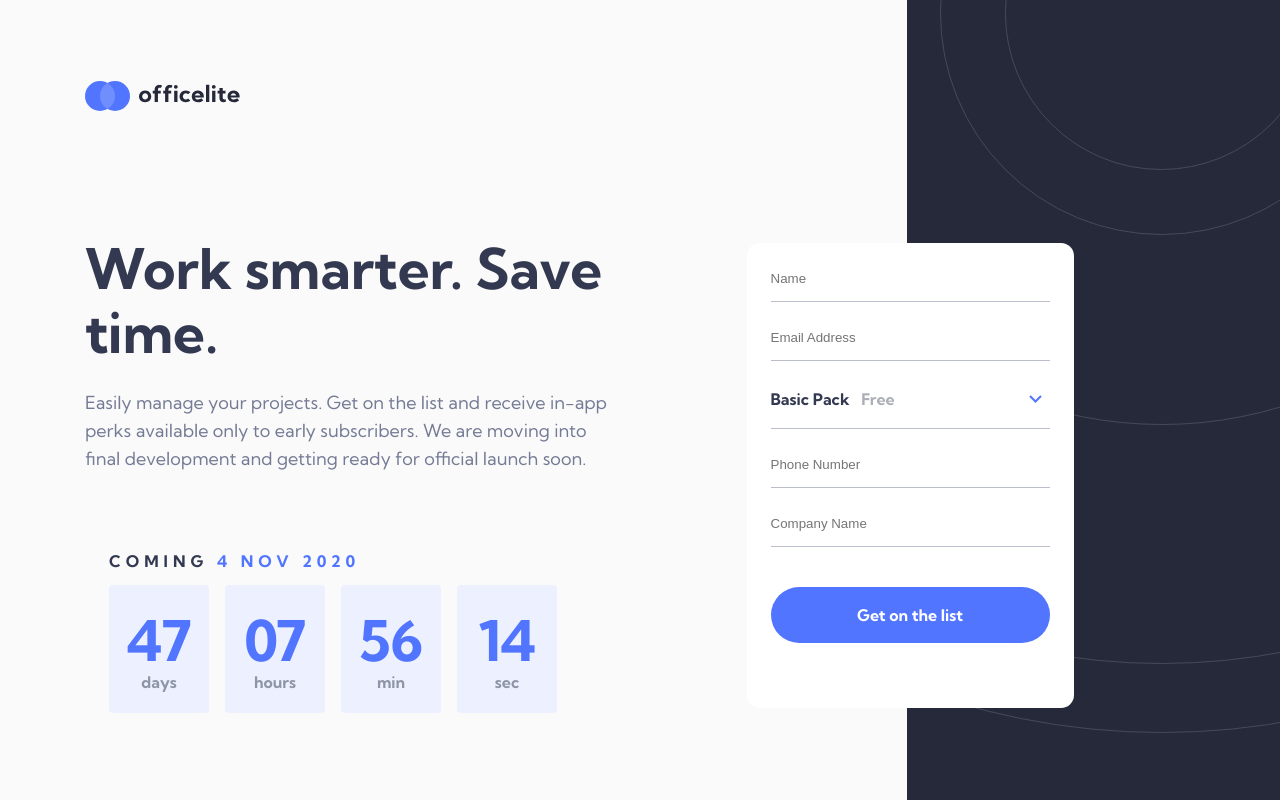
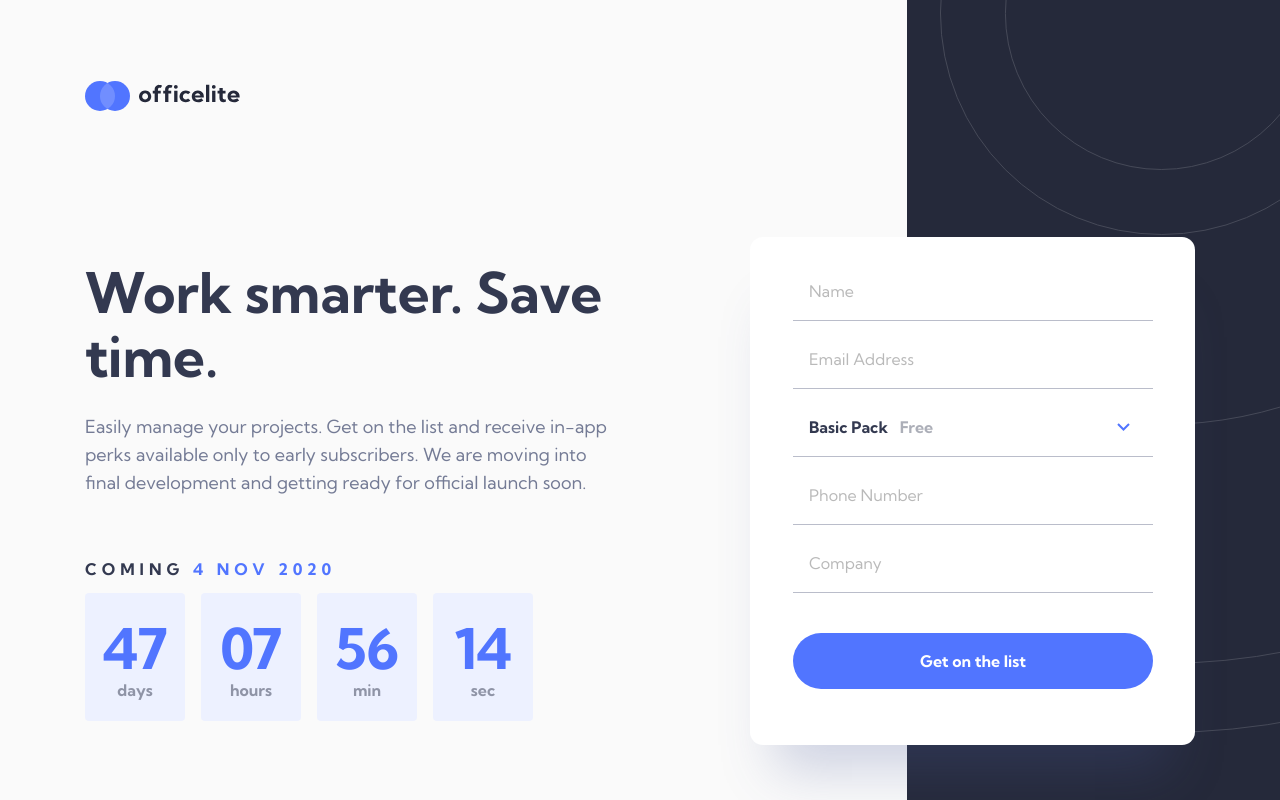
Before and after one commit to zuolizhu/officelite-coming-soon-frontendmentor, a Next.js app: page /signup in a window 1280 px wide. Built offline with nearby package versions, Linux system fonts and the light colour scheme.

Commit message:
form polished

```diff
--- a/components/signup/PlanSelector.js
+++ b/components/signup/PlanSelector.js
@@ -40,7 +40,7 @@ export default function PlanSelector() {
 
   return (
     <Field name={fieldName} id={fieldName} type="text">
-    {({ field: { value }, form: { setFieldValue } }) => (
+    {({ form: { setFieldValue } }) => (
       <div className="plan-selector-container">
         <label htmlFor={fieldName} className={"sr-only"}>{fieldName}</label>
         <button onClick={() => setIsActive( prev => !prev )} type="button" className="plan-selector">
@@ -53,7 +53,10 @@ export default function PlanSelector() {
           { plans.map(plan => (
           <div
             key={plan.planName}
-            onClick={() => handlePlanClick(plan.planName)}
+            onClick={() => {
+              handlePlanClick(plan.planName)
+              setFieldValue(fieldName, plan.planName)
+            }}
             className={`plan-selector__menu__item${plan.isSelected ? ' selected' : ''}`}
           >
             {plan.planName} <span>{plan.price}</span>
--- a/components/signup/SignUpForm.js
+++ b/components/signup/SignUpForm.js
@@ -4,12 +4,12 @@ import { Formik, Form, Field } from 'formik'
 import PlanSelector from './PlanSelector'
 
 
-const SignupSchema = Yup.object().shape({
-  name: Yup.string().required(),
-  email: Yup.string().email('Invalid email').required(),
-  phoneNumber: Yup.string().required(),
-  companyName: Yup.string().required()
-})
+const SignupSchema = Yup.object({
+  name: Yup.string().required('Required'),
+  emailAddress: Yup.string().email('Invalid email address').required('Required'),
+  phoneNumber: Yup.string().required('Required'),
+  companyName: Yup.string().required('Required')
+});
 
 export default function SignUpForm() {
 
@@ -19,13 +19,16 @@ export default function SignUpForm() {
         initialValues={{
           name: '',
           emailAddress: '',
+          plan: 'Basic Pack',
           phoneNumber: '',
           companyName: ''
         }}
         validationSchema={SignupSchema}
-        onSubmit={values => {
-          console.log('submit!')
-          alert(values)
+        onSubmit={(values, { setSubmitting }) => {
+          setTimeout(() => {
+            alert(JSON.stringify(values, null, 2));
+            setSubmitting(false);
+          }, 400);
         }}
       >
         {({ errors, touched }) => (
@@ -37,8 +40,8 @@ export default function SignUpForm() {
             <label className="sr-only" htmlFor="phoneNumber">Phone Number</label>
             <PlanSelector />
             <Field name="phoneNumber" placeholder="Phone Number" className={errors.phoneNumber && touched.phoneNumber ? 'error': ''} />
-            <label className="sr-only" htmlFor="companyName">Company Name</label>
-            <Field name="companyName" placeholder="Company Name" className={errors.companyName && touched.companyName ? 'error': ''} />
+            <label className="sr-only" htmlFor="companyName">Company</label>
+            <Field name="companyName" placeholder="Company" className={errors.companyName && touched.companyName ? 'error': ''} />
             <button className="btn btn--blue btn--blue--signup" type="submit">Get on the list</button>
           </Form>
         )}
--- a/styles/app.css
+++ b/styles/app.css
@@ -43,6 +43,7 @@ input {
   padding: 0;
   width: 100%;
   border: none;
+  font-family: 'Kumbh Sans', sans-serif;
 }
 
 #__next {
@@ -400,17 +401,77 @@ button {
 }
 
 .signup-form {
+  width: 100%;
   margin: 0 auto;
-  width: 32.7rem;
   height: 46.5rem;
   padding: 2.4rem;
+  max-width: 44.5rem;
   border-radius: 1.3rem;
   background-color: var(--color-white);
+  -webkit-box-shadow: 0 5rem 5rem -2.5rem rgba(75, 92, 154, 0.25);
+          box-shadow: 0 5rem 5rem -2.5rem rgba(75, 92, 154, 0.25);
+}
+
+@media (min-width: 768px) {
+  .signup-form {
+    height: 50.8rem;
+    padding: 4rem 4.2rem 5.1rem 4.3rem;
+  }
+}
+
+@media (min-width: 1200px) {
+  .signup-form {
+    margin: 0;
+    margin-left: auto;
+  }
 }
 
 .signup-form input {
+  font-size: 1.6rem;
+  line-height: 2.8rem;
+  padding-left: 1.6rem;
   padding-bottom: 1.5rem;
+  color: var(--color-dark-gray);
   border-bottom: 1px solid #BABDCA;
+}
+
+.signup-form input:focus {
+  outline: var(--outline);
+  border-color: transparent;
+}
+
+.signup-form input::-webkit-input-placeholder {
+  opacity: .50;
+}
+
+.signup-form input:-ms-input-placeholder {
+  opacity: .50;
+}
+
+.signup-form input::-ms-input-placeholder {
+  opacity: .50;
+}
+
+.signup-form input::placeholder {
+  opacity: .50;
+}
+
+.signup-form input.error {
+  color: var(--color-red);
+  background-size: 2rem 2rem;
+  background-repeat: no-repeat;
+  border-color: var(--color-red);
+  background-position: right 2rem top .4rem;
+  background-image: url(../../public/assets/sign-up/icon-cross.svg);
+}
+
+.signup-form input.error::after {
+  content: '';
+  width: 2rem;
+  height: 2rem;
+  background-size: cover;
+  background-repeat: no-repeat;
+  background-image: url(../../public/assets/sign-up/icon-cross.svg);
 }
 
 .signup-form input:not(:last-of-type) {
@@ -438,7 +499,7 @@ button {
 }
 
 .plan-selector-container .plan-selector__arrow {
-  width: 2.8rem;
+  width: 5.9rem;
   height: 2.8rem;
   cursor: pointer;
   background-position: center;
@@ -459,6 +520,7 @@ button {
 
 .plan-selector-container .plan-selector__menu.active {
   left: 0;
+  z-index: 5;
   top: 5.2rem;
   width: 100%;
   display: -webkit-box;
@@ -517,6 +579,7 @@ button {
 .plan-selector-container .plan-selector__plan {
   font-size: 1.6rem;
   line-height: 2.8rem;
+  padding-left: 1.6rem;
   color: var(--color-dark-gray);
   font-weight: var(--weight-bold);
 }
@@ -1294,6 +1357,7 @@ button {
 
 @media (min-width: 1200px) {
   .signup-countdown {
+    margin-top: 0;
     -ms-grid-row: 2;
     -ms-grid-row-span: 1;
     grid-row: 2/3;
@@ -1309,13 +1373,16 @@ button {
 }
 
 @media (min-width: 1200px) {
-  .signup-countdown .container--signup-countdown .countdown__info {
+  .signup-countdown .container--signup-countdown {
     text-align: left;
+    padding: 0;
   }
 }
 
 .signup-form-wrap {
   padding-top: 2.4rem;
+  padding-left: 2.4rem;
+  padding-right: 2.4rem;
   padding-bottom: 8.7rem;
 }
 
--- a/styles/base/_reset.scss
+++ b/styles/base/_reset.scss
@@ -47,6 +47,7 @@ input {
   padding: 0;
   width: 100%;
   border: none;
+  font-family: 'Kumbh Sans', sans-serif;
 }
 
 #__next {
--- a/styles/components/_singup_form.scss
+++ b/styles/components/_singup_form.scss
@@ -1,14 +1,54 @@
 .signup-form {
+  width: 100%;
   margin: 0 auto;
-  width: 32.7rem;
   height: 46.5rem;
   padding: 2.4rem;
+  max-width: 44.5rem;
   border-radius: 1.3rem;
   background-color: var(--color-white);
+  box-shadow: 0 5rem 5rem -2.5rem rgba(75,92,154,0.25);
+  @media (min-width: 768px) {
+    height: 50.8rem;
+    padding: 4rem 4.2rem 5.1rem 4.3rem;
+  }
+  @media (min-width: 1200px) {
+    margin: 0;
+    margin-left: auto;
+  }
 
   input {
+    font-size: 1.6rem;
+    line-height: 2.8rem;
+    padding-left: 1.6rem;
     padding-bottom: 1.5rem;
+    color: var(--color-dark-gray);
     border-bottom: 1px solid #BABDCA;
+
+    &:focus {
+      outline: var(--outline);
+      border-color: transparent;
+    }
+
+    &::placeholder {
+      opacity: .50;
+    }
+
+    &.error {
+      color: var(--color-red);
+      background-size: 2rem 2rem;
+      background-repeat: no-repeat;
+      border-color: var(--color-red);
+      background-position: right 2rem top .4rem;
+      background-image: url(../../public/assets/sign-up/icon-cross.svg);
+    }
+    &.error::after {
+      content: '';
+      width: 2rem;
+      height: 2rem;
+      background-size: cover;
+      background-repeat: no-repeat;
+      background-image: url(../../public/assets/sign-up/icon-cross.svg);
+    }
   }
   input:not(:last-of-type) {
     margin-bottom: 2.4rem;
@@ -28,7 +68,7 @@
     justify-content: space-between;
 
     &__arrow {
-      width: 2.8rem;
+      width: 5.9rem;
       height: 2.8rem;
       cursor: pointer;
       background-position: center;
@@ -45,6 +85,7 @@
 
       &.active {
         left: 0;
+        z-index: 5;
         top: 5.2rem;
         width: 100%;
         display: flex;
@@ -91,6 +132,7 @@
     &__plan {
       font-size: 1.6rem;
       line-height: 2.8rem;
+      padding-left: 1.6rem;
       color: var(--color-dark-gray);
       font-weight: var(--weight-bold);
       span {
--- a/styles/pages/_signup.scss
+++ b/styles/pages/_signup.scss
@@ -64,6 +64,7 @@
   margin-top: 6.4rem;
 
   @media (min-width: 1200px) {
+    margin-top: 0;
     grid-row: 2/3;
     grid-column: 2/3;
   }
@@ -71,16 +72,17 @@
   .container--signup-countdown {
     padding: 0 2.4rem;
     text-align: center;
-    .countdown__info {
-      @media (min-width: 1200px) {
-        text-align: left;
-      }
+    @media (min-width: 1200px) {
+      text-align: left;
+      padding: 0;
     }
   }
 }
 
 .signup-form-wrap {
   padding-top: 2.4rem;
+  padding-left: 2.4rem;
+  padding-right: 2.4rem;
   padding-bottom: 8.7rem;
   @media (min-width: 768px) {
     padding-top: 6.4rem;
```
Also changed, not shown: 1 other file (tests, documents, lock files or other folders).
